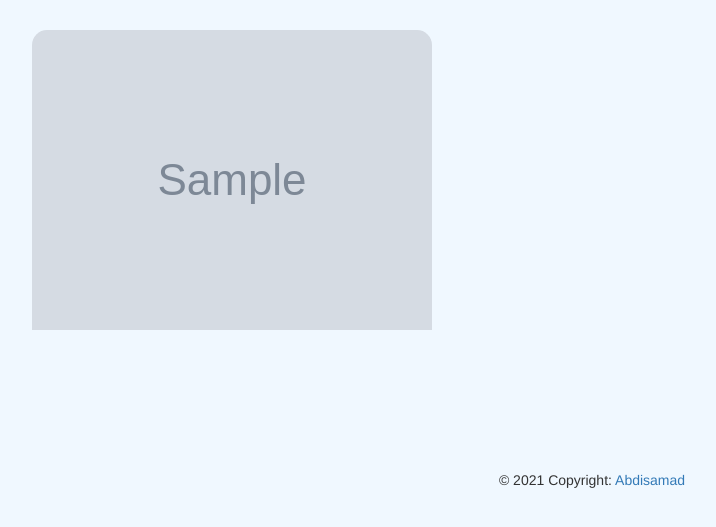
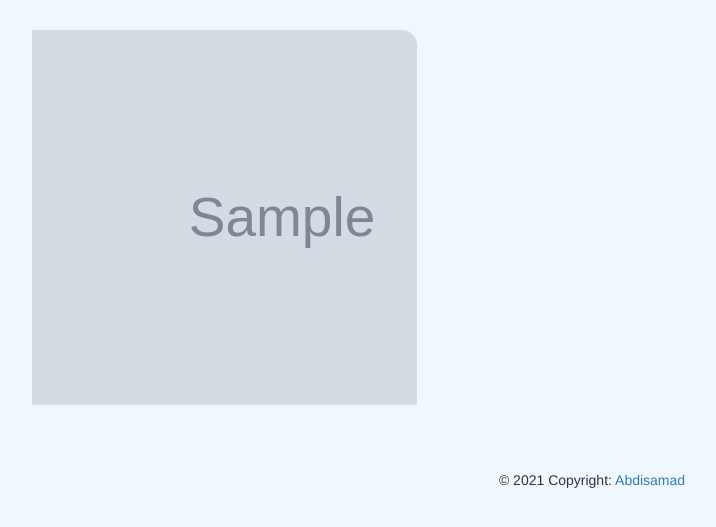
Before and after one commit to Abdisamad100/Gallery-app, a Django app: template gallery/app/templates/all-photos/location.html in a window 1280 px wide. Shown: the part 52-579 px from the top of the page, without its empty margins (48-764 px from the left). Run offline with Django 3.2, Linux system fonts and the light colour scheme; the template is opened without the code that fills it: most values are stand-ins (such as "Sample title", 1, 10 or a date in 2020); grey boxes marked "Sample" are stand-in pictures; some libraries are stand-ins or nearby versions.

Commit message:
modified stylings

```diff
--- a/gallery/app/templates/all-photos/index.html
+++ b/gallery/app/templates/all-photos/index.html
@@ -70,5 +70,6 @@
         </div>
     </div>
 </div>
+</div>
 
 {% endblock %}
--- a/gallery/app/templates/all-photos/location.html
+++ b/gallery/app/templates/all-photos/location.html
@@ -1,12 +1,18 @@
 {% extends 'all-photos/base.html'%}
+{% load bootstrap3 %}
 {% block content %}
-<div class="container pt-4">
+<div class="container ">
+    <div class="row">
+        <div class="col-md-">
   {% if located_images  %}
-  <div class="card-columns ">
+  <div class="card ">
       {% for image in located_images %}
-  <div class="card" data-toggle="modal" data-target="#mymodal{{image.id}}">
-    <img src="{{image.image.url }}" alt="{{image.name}}" class="card-img">
+  <!-- <div class="card" data-toggle="modal" data-target="#mymodal{{image.id}}"> -->
+    <div class="col-md-4" data-toggle="modal" data-target="#{{image.id}}">
+    <img src="{{image.image.url }}" alt="{{image.name}}" class="card-img"width="500px" >
   </div>
+  </div>
+
 
   <!-- Modal -->
   <div class="modal fade " id="mymodal{{image.id}}" tabindex="-1" role="dialog"
@@ -31,6 +37,9 @@
      </div>
  </div>
 </div>
+</div>
+</div>
+</div>
   {% endfor %}
 </div>
 {% endif %}
```
